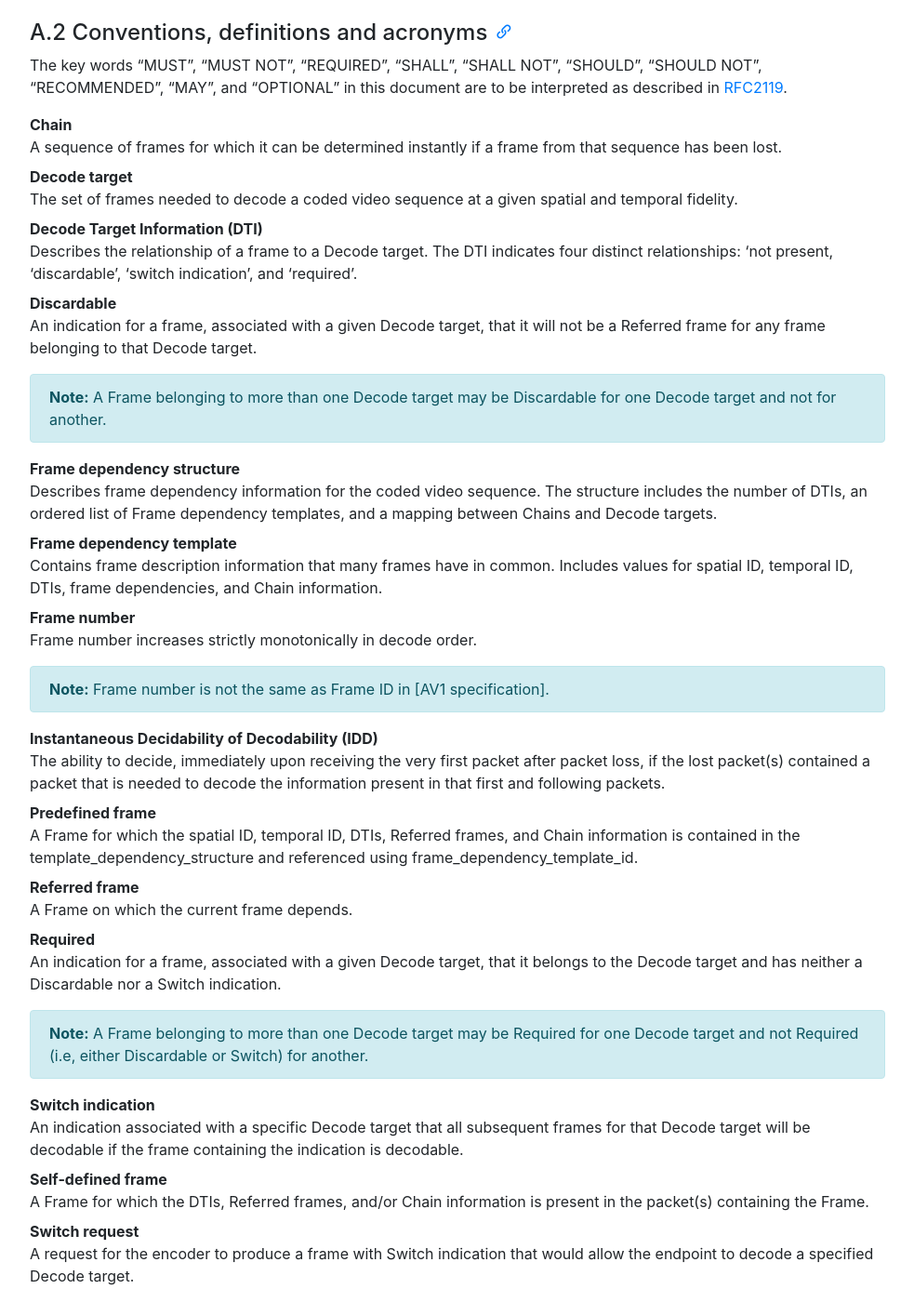
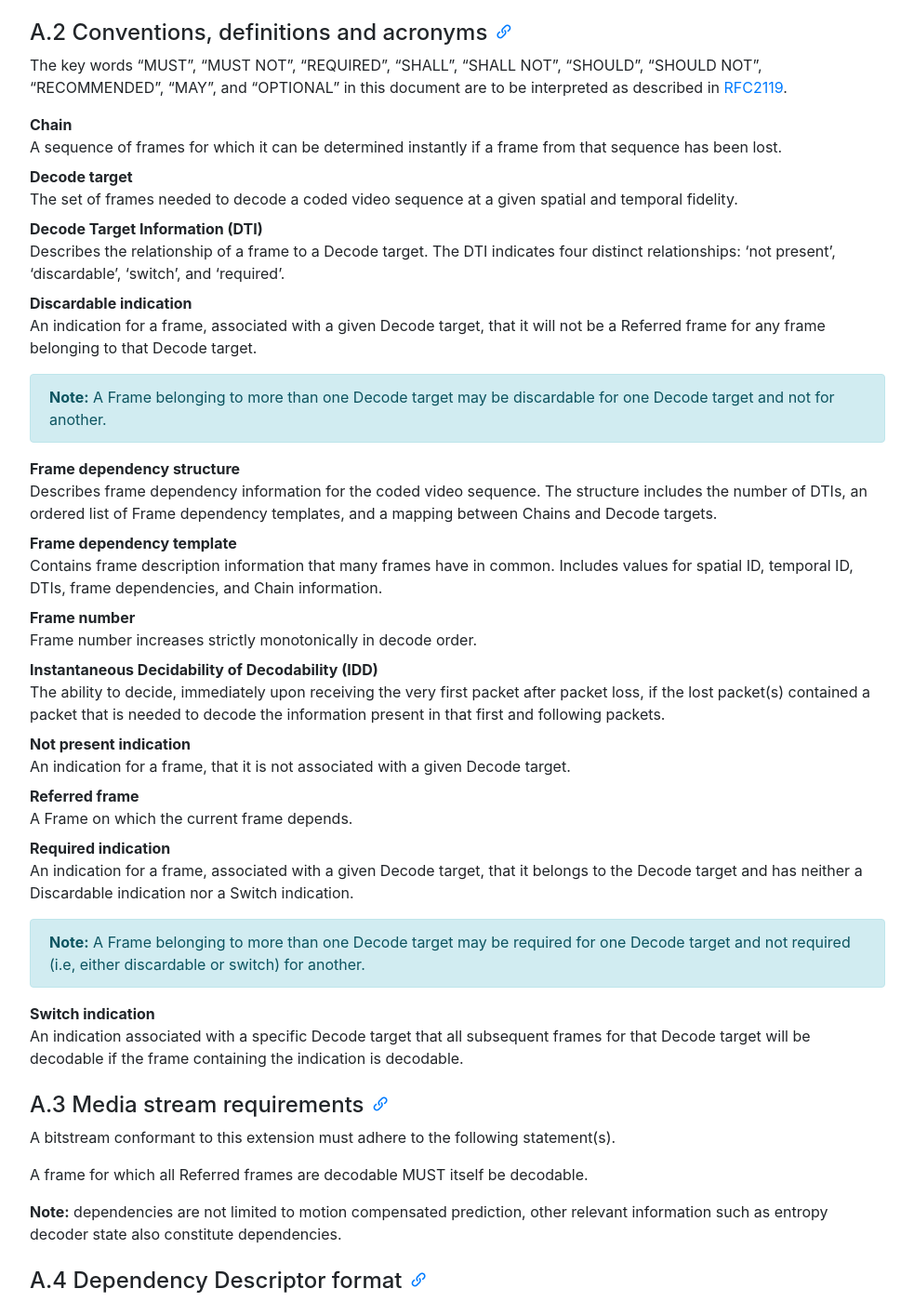
Before and after one commit to AOMediaCodec/av1-rtp-spec, a Jekyll site: the page built from index.md, in a window 1280 px wide and 1400 px high, scrolled down 8902 px. Shown: the whole window at 93% size, without its empty margins (53-1036 px from the left). Built offline with Jekyll 4.4.1, drawn with Linux system fonts in a browser that asks for light colours; nearby versions of some CDN libraries; some of the changed text lies outside the part shown.

Commit message:
Update av1-rtp-spec.md

```diff
--- a/av1-rtp-spec.md
+++ b/av1-rtp-spec.md
@@ -434,14 +434,14 @@ Decode target
 
 Decode Target Information (DTI)
 : Describes the relationship of a frame to a Decode target. The DTI indicates
-  four distinct relationships: 'not present, 'discardable', 'switch indication',
+  four distinct relationships: 'not present', 'discardable', 'switch',
   and 'required'.
 
-Discardable
+Discardable indication
 : An indication for a frame, associated with a given Decode target, that it will
   not be a Referred frame for any frame belonging to that Decode target.
 
-**Note:** A Frame belonging to more than one Decode target may be Discardable
+**Note:** A Frame belonging to more than one Decode target may be discardable
 for one Decode target and not for another.
 {:.alert .alert-info }
 
@@ -458,29 +458,24 @@ Frame dependency template
 Frame number
 : Frame number increases strictly monotonically in decode order.
 
-**Note:** Frame number is not the same as Frame ID in [AV1 specification].
-{:.alert .alert-info }
-
 Instantaneous Decidability of Decodability (IDD)
 : The ability to decide, immediately upon receiving the very first packet after
   packet loss, if the lost packet(s) contained a packet that is needed to decode
   the information present in that first and following packets.
 
-Predefined frame
-: A Frame for which the spatial ID, temporal ID, DTIs, Referred frames, and
-  Chain information is contained in the template_dependency_structure and
-  referenced using frame_dependency_template_id.
+Not present indication
+: An indication for a frame, that it is not associated with a given Decode target.
 
 Referred frame
 : A Frame on which the current frame depends.
 
-Required
+Required indication
 : An indication for a frame, associated with a given Decode target, that it
-  belongs to the Decode target and has neither a Discardable nor a Switch
+  belongs to the Decode target and has neither a Discardable indication nor a Switch
   indication.
 
-**Note:** A Frame belonging to more than one Decode target may be Required
-for one Decode target and not Required (i.e, either Discardable or Switch)
+**Note:** A Frame belonging to more than one Decode target may be required
+for one Decode target and not required (i.e, either discardable or switch)
 for another.
 {:.alert .alert-info }
 
@@ -488,15 +483,6 @@ Switch indication
 : An indication associated with a specific Decode target that all subsequent
   frames for that Decode target will be decodable if the frame containing the
   indication is decodable.
-
-Self-defined frame
-: A Frame for which the DTIs, Referred frames, and/or Chain information is
-  present in the packet(s) containing the Frame.
-
-Switch request
-: A request for the encoder to produce a frame with Switch indication that would
-  allow the endpoint to decode a specified Decode target.
-
 
 #### A.3 Media stream requirements
 
@@ -531,8 +517,7 @@ The syntax for the descriptor is described in pseudo-code form in this section.
   * **ns(n)** - unsigned encoded integer with maximum number of values n (i.e.
     output in range 0..n-1).
 
-(See AV1 specification Section 4 for syntax details including the two functions
-above)
+[f(n) and ns(n) need to be defined. A definition may be found in the AV1 specification Section 4.]
 
 
 | Symbol name               | Value | Description                                         |
@@ -884,12 +869,12 @@ described in this section.
     number of the Referred frame minus one.
 
 
-| DTI               | Value |                                                        |
-| ----------------- | ----- | ------------------------------------------------------ |
-| Not present       | 0     | No payload for this Decode target is present.
-| Discardable       | 1     | Payload for this Decode target is present and discardable.
-| Switch indication | 2   | Payload for this Decode target is present and switch is possible (Switch indication).
-| Required          | 3   | Payload for this Decode target is present but it is neither discardable nor is it a Switch indication.
+| DTI                    | Value |                                                        |
+| ---------------------- | ----- | ------------------------------------------------------ |
+| Not present indication | 0     | No payload for this Decode target is present.
+| Discardable indication | 1     | Payload for this Decode target is present and discardable.
+| Switch indication      | 2     | Payload for this Decode target is present and switch is possible (Switch indication).
+| Required indication    | 3     | Payload for this Decode target is present but it is neither discardable nor is it a Switch indication.
 {:.table .table-sm .table-bordered }
 
 Table A.2. DTI values.
@@ -901,7 +886,7 @@ Table A.2. DTI values.
   * **next_fdiff_size**: indicates the size of following fdiff_minus_one syntax
     elements in 4-bit units. When set to a non-zero value, fdiff_minus_one MUST
     immediately follow; otherwise a value of 0 indicates no more frame
-    difference values are present for the current Self-defined frame.
+    difference values are present.
 
   * **frame_dti[dtiIndex]**: decode target information describing the
     relationship between the current frame and the Decode target having index
@@ -973,12 +958,12 @@ related columns, Table A.4 shows the symbol used to represent each DTI value.
   * DTI - **template_dti[Idx]**
 
 
-| DTI               | Value | Symbol   |
-| ----------------- | ----- | -------- |
-| Not present       | 0     | -        |
-| Discardable       | 1     | D        |
-| Switch indication | 2     | S        |
-| Required          | 3     | R        |
+| DTI                    | Value | Symbol   |
+| ---------------------- | ----- | -------- |
+| Not present indication | 0     | -        |
+| Discardable indication | 1     | D        |
+| Switch indication      | 2     | S        |
+| Required indication    | 3     | R        |
 {:.table .table-sm .table-bordered }
 
 Table A.4. DTI values
```
Also changed, not shown: other parts of av1-rtp-spec.md (+1 -1 lines).
